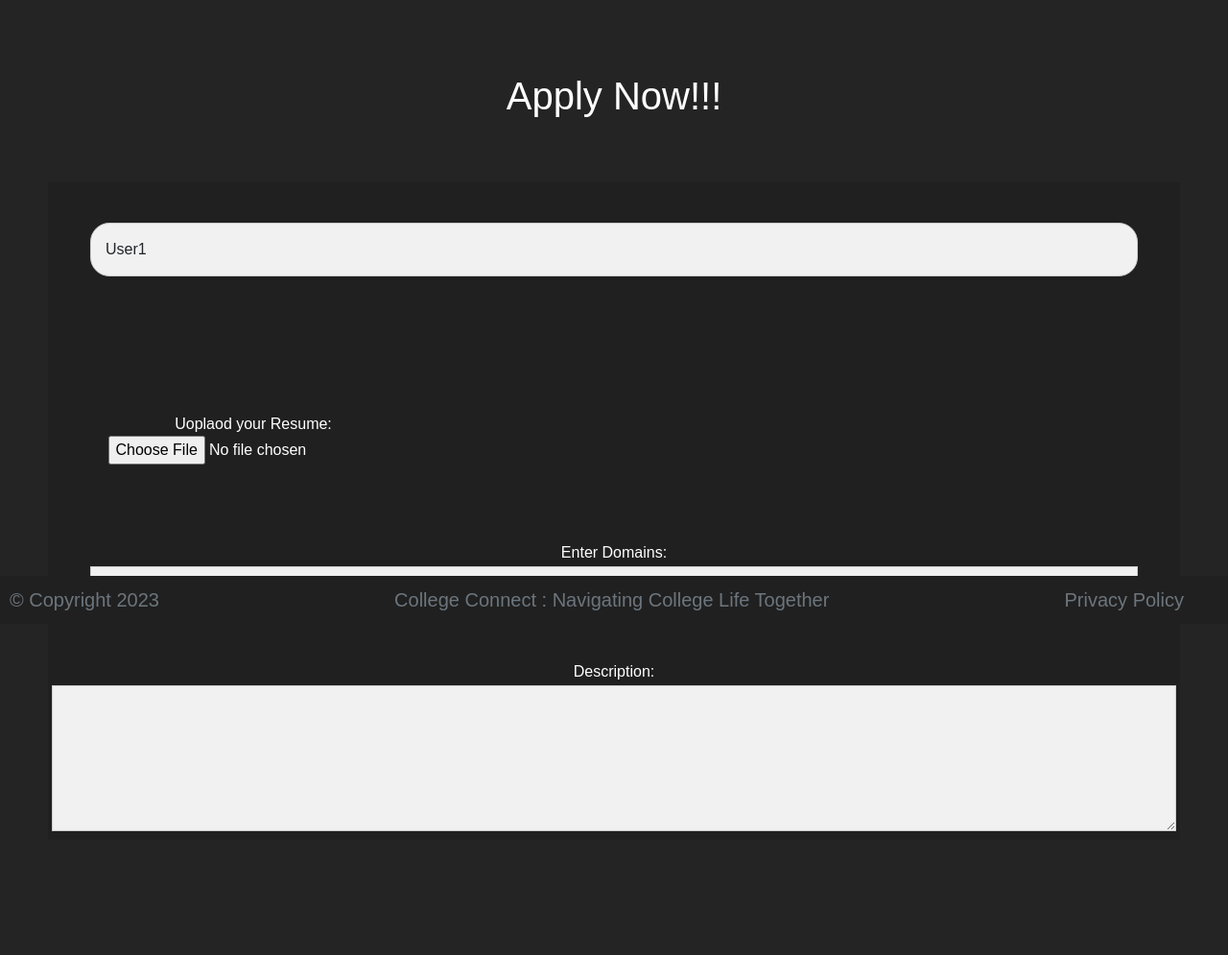
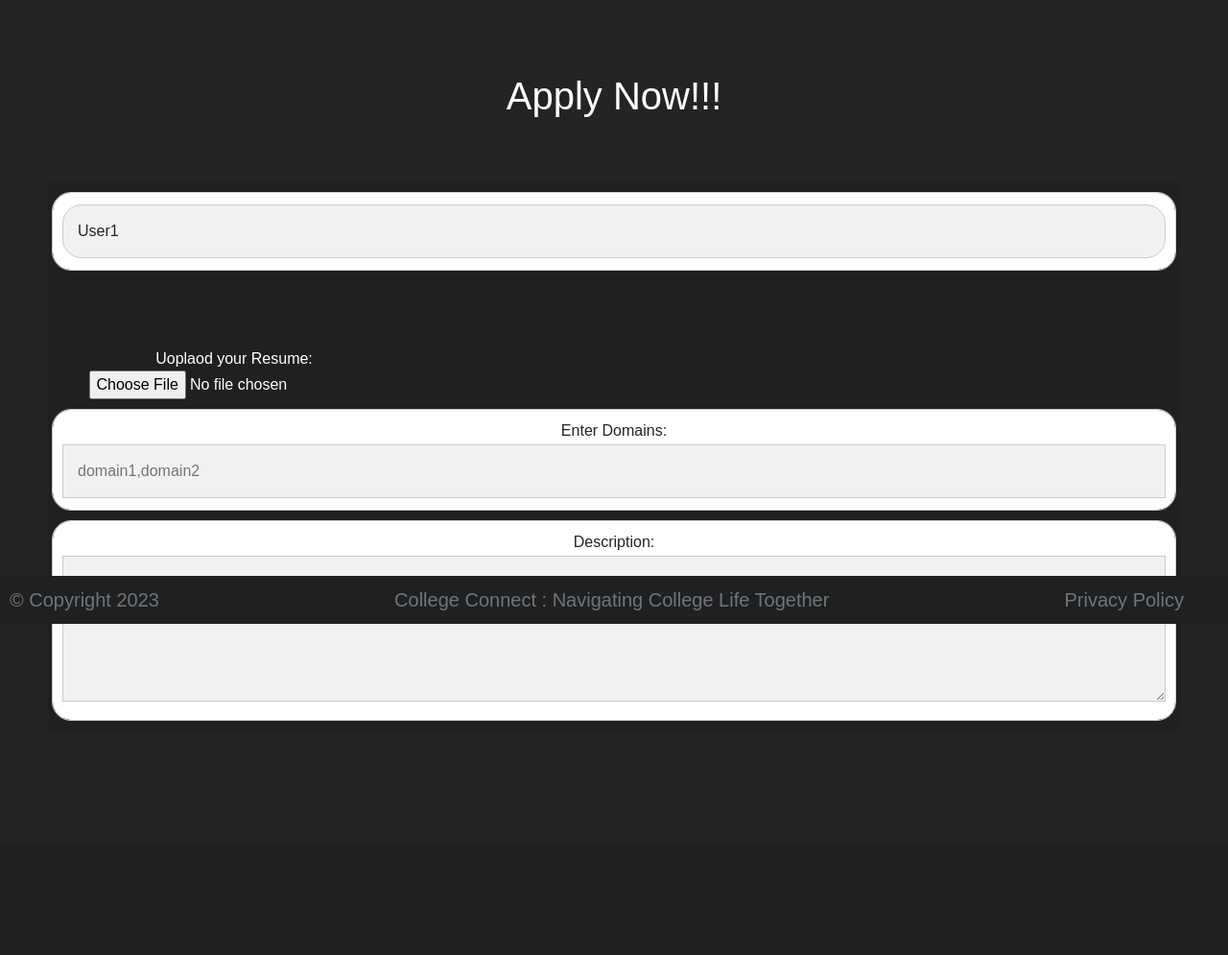
Before and after one commit to ishreya09/College-Connect, a Django app: template CollegeConnect/templates/account/mentor_registration.html in a window 1280 px wide. Shown: the part 150-1145 px from the top of the page at 96% size. After the commit the page ends 901 px from the top, so only its background shows below. Run offline with Django 4.2, Linux system fonts and the light colour scheme; the template is opened without the code that fills it, so the values that code supplies are empty; some libraries are stand-ins or nearby versions.

Commit message:
mentor_registration update

```diff
--- a/CollegeConnect/templates/account/mentor_registration.html
+++ b/CollegeConnect/templates/account/mentor_registration.html
@@ -19,7 +19,7 @@
 
             <div class="col">
 
-                <div class="form-group">
+                <div class="form-control">
                     <input type="text" class="form-control" id="username" name="username" value="User1"
                         placeholder="Username" required pattern="^[A-Za-z0-9]+$" title="letters and numbers are allowed" />
 
@@ -30,18 +30,18 @@
                 </div>
 
                 <div class="row">
-                    <div class="form-group col col-md-4">
+                    <div class="form-control-file col col-md-4">
                         <label for="fileUpload">Uoplaod your Resume:</label>
                         <input type="file" class="form-control-file" id="fileUpload" name="fileUpload" accept=".pdf" required />
                     </div>
                 </div>
 
-                <div class="form-group">
+                <div class="form-control">
                     <label for="domains">Enter Domains:</label>
                     <input type="text" name="domains" id="domains" placeholder="domain1,domain2" required>
                 </div>
 
-                <div class=""form-group>
+                <div class="form-control">
                     <label for="description">Description:</label>
                     <textarea id="description" name="description" rows="5" cols="50" maxlength="5000"></textarea>
                 </div>
```
